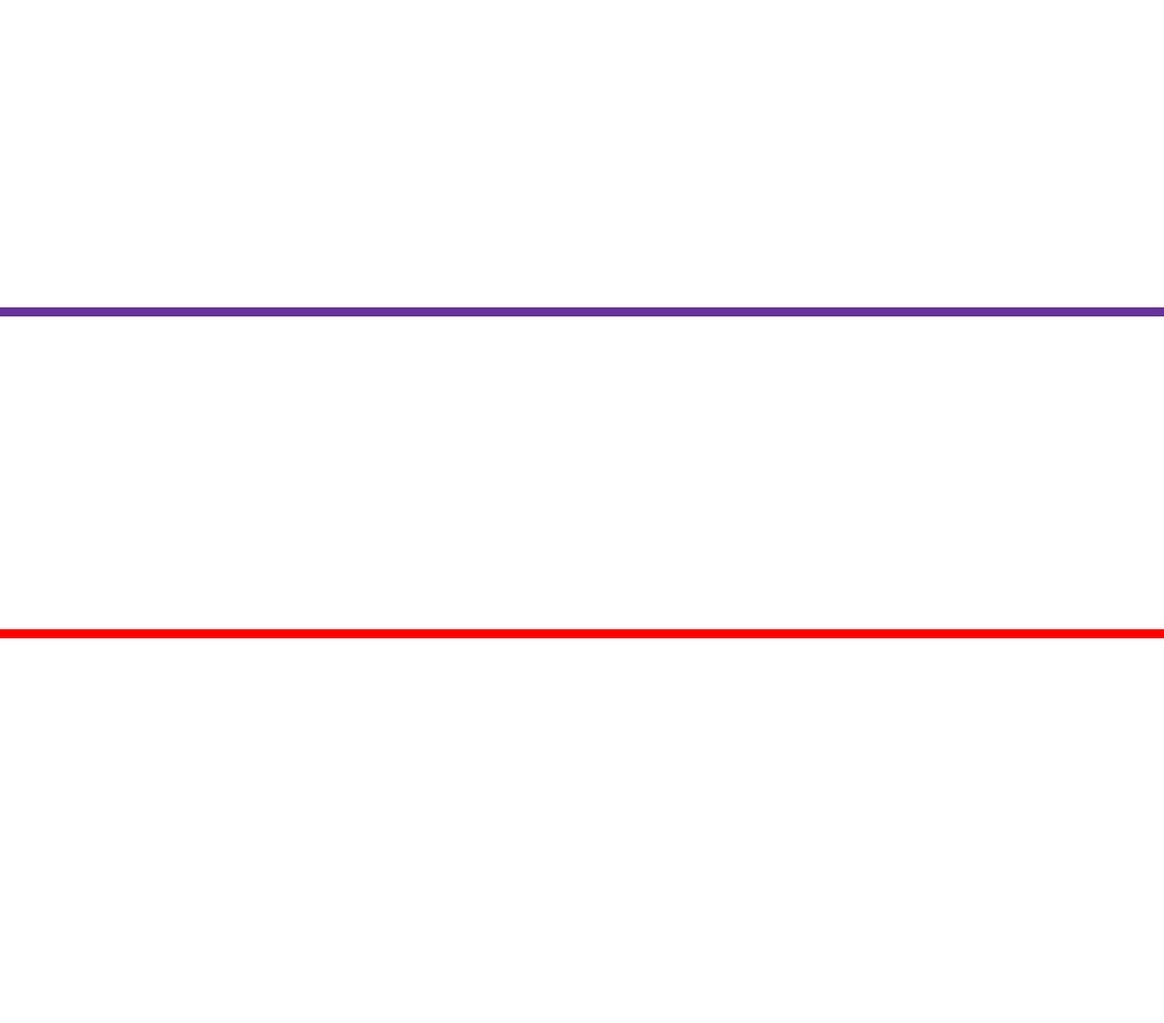
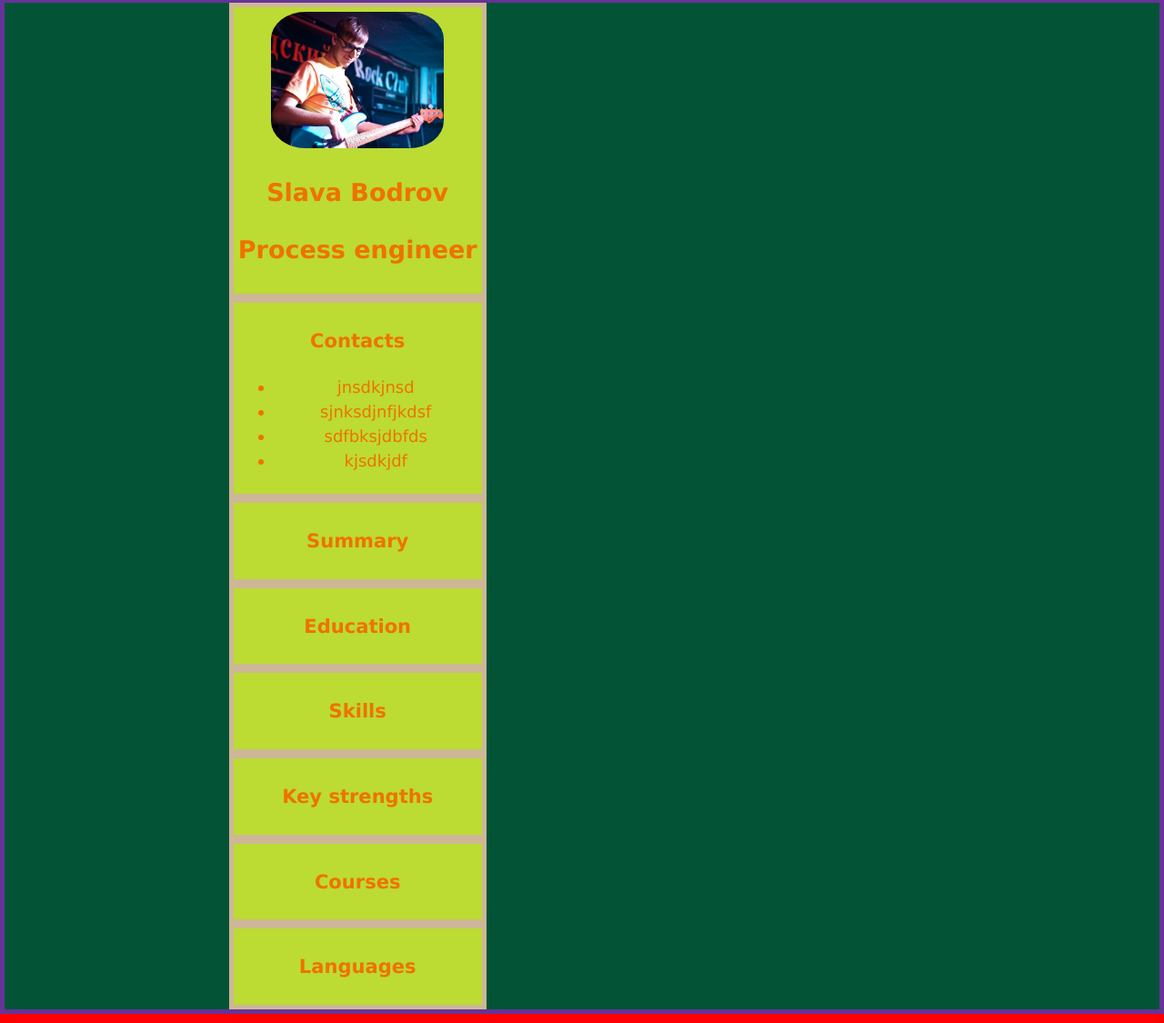
Before and after one commit to leben4/rsschool-cv, a plain HTML site: page index.html in a window 1280 px wide. Shown: the part 98-1223 px from the top of the page at 91% size. Before the commit the page ends 800 px from the top, so only its background shows below. Drawn offline with Linux system fonts and the light colour scheme.

Commit message:
feat: add grid elements

```diff
--- a/CSS/style.css
+++ b/CSS/style.css
@@ -1,7 +1,4 @@
 /* Testing */
-body {
-    font-family: 'Barlow', sans-serif;
-}
 
 * {
     box-sizing: border-box;
@@ -12,8 +9,16 @@ body {
 }
 
 .main {
+    display: grid;
     border: 5px solid rebeccapurple;
+    grid-template-areas:
+        "profile profile"
+        "contacts summary"
+        "educations skills"
+        "strengths courses"
+        "languages languages";
 }
+
 
 .footer {
     border: 5px solid red;
@@ -26,7 +31,12 @@ body {
     min-height: 100vh;
     margin: 0;
     padding: 0;
-
+    font-family: Verdana, Geneva, Tahoma, sans-serif;
+    font-size: 18px;
+    font-weight: 400;
+    line-height: 1.5;
+    color: #ee7201;
+    background-color: #035437;
 }
 
 .container {
@@ -51,3 +61,53 @@ html {
     transition: .3s;
     text-decoration: none;
 }
+
+@media (max-width: 768px) {
+    .section {
+        width: 100%;
+    }
+}
+
+.profile {
+    grid-area: profile;
+}
+
+.contacts {
+    grid-area: contacts;
+}
+
+.summary {
+    grid-area: summary;
+}
+
+.education {
+    grid-area: education;
+}
+
+.skills {
+    grid-area: skills;
+}
+
+.strengths {
+    grid-area: strengths;
+}
+
+.courses {
+    grid-area: courses;
+}
+
+.languages {
+    grid-area: languages;
+}
+
+.profile-photo {
+    height: 150px;
+    border-radius: 20%;
+}
+
+.section {
+    border: 5px solid #d9e8;
+    text-align: center;
+    padding: 5px;
+    background-color: rgb(188, 219, 51);
+}
--- a/index.html
+++ b/index.html
@@ -26,7 +26,40 @@
         </nav>
     </header>
     <main class="main">
-        <div class="container"></div>
+        <div class="container main-container">
+            <section class="section profile" id="profile">
+                <img src="assets/img/photo-profile.jpg" alt="my-photo" class="profile-photo">
+                <h1 class="section-title">Slava Bodrov</h1>
+                <h2 class="section-title">Process engineer</h2>
+            </section>
+            <section class="section contacts" id="contacts">
+                <h3 class="section-title">Contacts</h3>
+                <ul>
+                    <li>jnsdkjnsd</li>
+                    <li>sjnksdjnfjkdsf</li>
+                    <li>sdfbksjdbfds</li>
+                    <li>kjsdkjdf</li>
+                </ul>
+            </section>
+            <section class="section summary" id="summary">
+                <h3 class="section-title">Summary</h3>
+            </section>
+            <section class="section education" id="education">
+                <h3 class="section-title">Education</h3>
+            </section>
+            <section class="section skills" id="skills">
+                <h3 class="section-title">Skills</h3>
+            </section>
+            <section class="section strengths" id="strengths">
+                <h3 class="section-title">Key strengths</h3>
+            </section>
+            <section class="section courses" id="courses">
+                <h3 class="section-title">Courses</h3>
+            </section>
+            <section class="section languages" id="languages">
+                <h3 class="section-title">Languages</h3>
+            </section>
+        </div>
     </main>
     <footer class="footer">
         <div class="container"></div>
```
